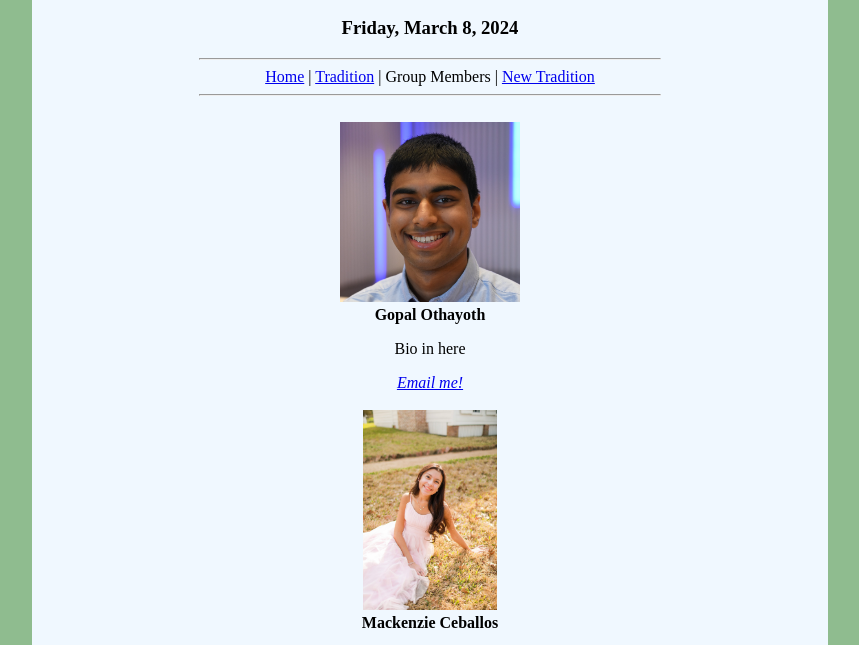
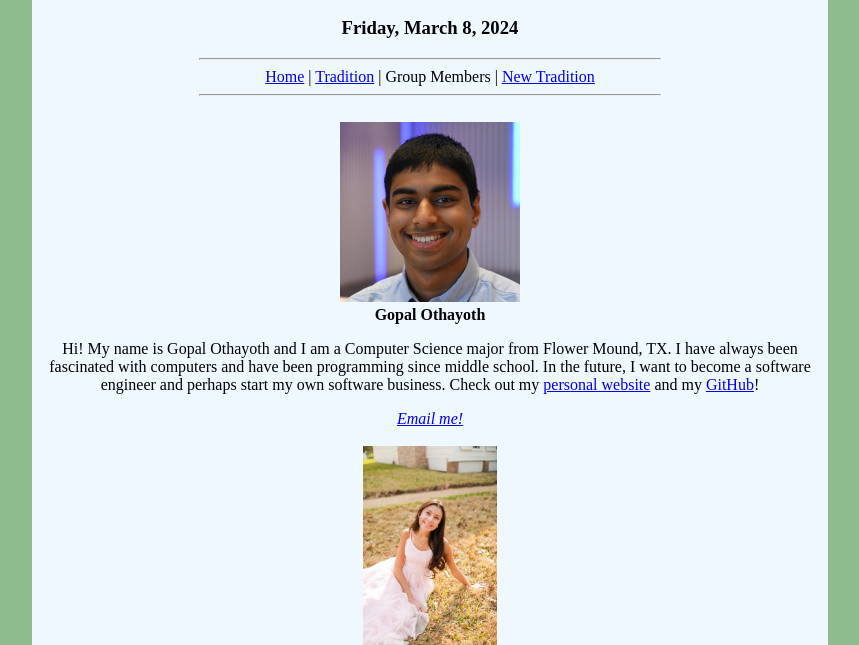
Before and after one commit to CerebralDatabank/209-html-project, a plain HTML site: page groupmembers.html in a window 1280 px wide. Shown: the part 162-807 px from the top of the page, without its empty margins (210-1069 px from the left). Drawn offline with Linux system fonts and the light colour scheme.

Commit message:
Add bio for GO (me)

```diff
--- a/groupmembers.html
+++ b/groupmembers.html
@@ -19,7 +19,7 @@
             <hr width="60%" />
             <br>
             <center><img src="gopal.jpeg" height="180" alt="Picture of Gopal Othayoth"><br><b>Gopal Othayoth</b></center>
-            <center><p>Bio in here</p></center>
+            <center><p>Hi! My name is Gopal Othayoth and I am a Computer Science major from Flower Mound, TX. I have always been fascinated with computers and have been programming since middle school. In the future, I want to become a software engineer and perhaps start my own software business. Check out my <a href="https://cerebraldatabank.neocities.org/" target="_blank">personal website</a> and my <a href="https://github.com/CerebralDatabank" target="_blank">GitHub</a>!</p></center>
             <address>
               <center><a href="mailto:Gopal.Othayoth@example.com">Email me!</a></center>
             </address> <br>
```
